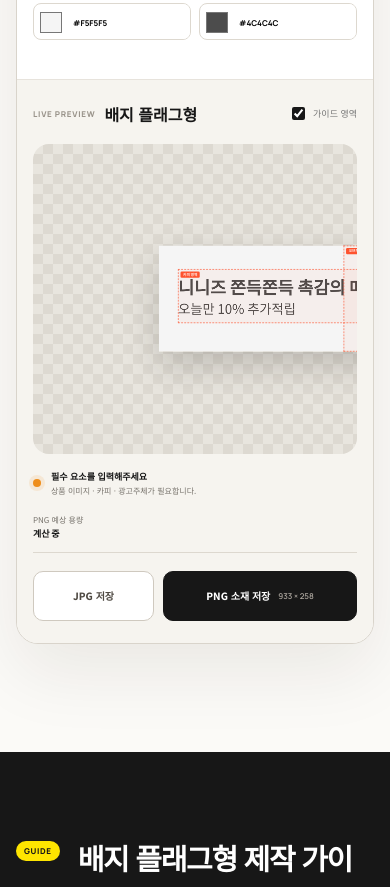
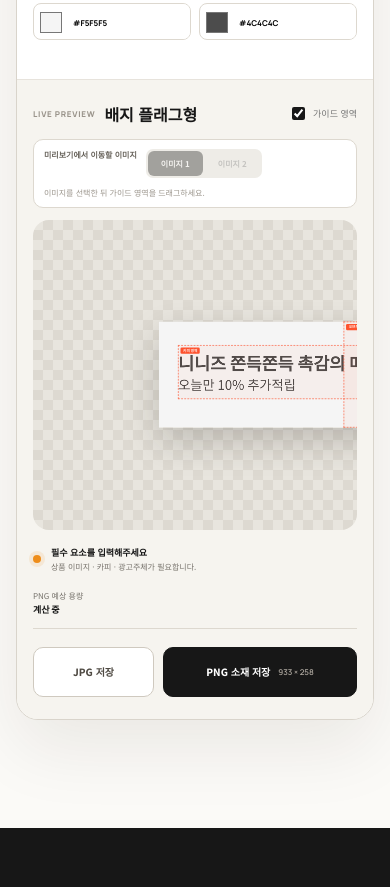
Before and after one commit to whthals128/kakao-maker, a Next.js app: page / in a window 390 px wide. Shown: the part 3220-4107 px from the top of the page. Built offline with nearby package versions, Linux system fonts and the light colour scheme.

Commit message:
Improve center object placement

```diff
--- a/app/globals.css
+++ b/app/globals.css
@@ -115,21 +115,31 @@ button { cursor: pointer; }
 .color-grid input:not([type="color"]) { min-width: 0; width: 100%; padding: 0 5px; border: 0; outline: 0; font: 700 8px/1 Manrope, sans-serif; }
 
 .preview-panel { min-width: 0; padding: 28px 32px 32px; background: #f6f4ef; }
-.preview-title { margin-bottom: 18px; display: flex; align-items: center; justify-content: space-between; }
+.preview-title { margin-bottom: 18px; display: flex; flex-wrap: wrap; align-items: center; justify-content: space-between; gap: 8px 12px; }
 .preview-title > div { display: flex; align-items: center; gap: 9px; }
 .preview-title span { color: #9a948b; font: 800 8px/1 Manrope, sans-serif; letter-spacing: .09em; }
 .preview-title h3 { margin: 0; font-size: 16px; }
+.preview-title .center-area-chip { padding: 6px 8px; border: 1px solid #95baf4; border-radius: 999px; background: #edf4ff; color: #215fae; font-family: "Noto Sans KR", sans-serif; letter-spacing: -.02em; }
 .preview-title label { display: flex; align-items: center; gap: 5px; color: #777; font-size: 9px; }
 .preview-title input { accent-color: var(--ink); }
+.drag-toolbar { margin: -5px 0 12px; padding: 9px 10px; display: flex; align-items: center; gap: 9px; border: 1px solid #ddd8cf; border-radius: 10px; background: white; }
+.drag-toolbar > span { color: #666159; font-size: 8px; font-weight: 700; }
+.drag-toolbar > div { padding: 2px; display: flex; gap: 2px; border-radius: 7px; background: #eeece7; }
+.drag-toolbar button { min-width: 55px; height: 25px; border: 0; border-radius: 6px; background: transparent; color: #777; font-size: 8px; font-weight: 700; }
+.drag-toolbar button.active { background: var(--ink); color: white; }
+.drag-toolbar button:disabled { cursor: not-allowed; opacity: .35; }
+.drag-toolbar small { margin-left: auto; color: #9b958c; font-size: 8px; }
 .preview-stage { min-height: 480px; padding: 42px 22px; display: grid; place-items: center; overflow: hidden; border-radius: 16px; background-color: #e8e5de; background-image: linear-gradient(45deg,#ddd9d1 25%,transparent 25%),linear-gradient(-45deg,#ddd9d1 25%,transparent 25%),linear-gradient(45deg,transparent 75%,#ddd9d1 75%),linear-gradient(-45deg,transparent 75%,#ddd9d1 75%); background-size: 20px 20px; background-position: 0 0,0 10px,10px -10px,-10px 0; }
 .creative-frame { width: min(100%, 746px); aspect-ratio: 933 / 258; position: relative; box-shadow: 0 24px 55px rgba(26,23,18,.2); }
 .creative-frame canvas { width: 100%; height: 100%; display: block; }
+.canvas-drag-surface { position: absolute; inset: 0; z-index: 2; cursor: grab; touch-action: none; }
+.canvas-drag-surface.dragging { cursor: grabbing; }
 .product-placeholder { position: absolute; top: 8%; height: 84%; display: grid; place-items: center; border: 1px dashed rgba(0,0,0,.24); color: rgba(0,0,0,.38); font-size: 9px; pointer-events: none; }
 .product-placeholder.badge { width: 36.6%; }
 .product-placeholder.badge.right { left: 58.3%; }
 .product-placeholder.badge.left { left: 5%; }
-.product-placeholder.center { left: 35.4%; width: 29.2%; }
-.guide-overlay { position: absolute; inset: 0; pointer-events: none; }
+.product-placeholder.center { left: 26.5%; width: 46.9%; }
+.guide-overlay { position: absolute; inset: 0; z-index: 3; pointer-events: none; }
 .guide-overlay > div { position: absolute; border: 1px dashed rgba(255,61,20,.88); background: rgba(255,61,20,.035); }
 .guide-overlay span { position: absolute; top: 3px; left: 3px; padding: 2px 4px; border-radius: 2px; background: rgba(255,61,20,.88); color: white; font: 800 6px/1 Manrope, sans-serif; white-space: nowrap; }
 .guide-overlay.badge .guide-copy { top: 22%; width: 54%; height: 51%; }
@@ -145,6 +155,10 @@ button { cursor: pointer; }
 .guide-overlay.badge.right .guide-flag { right: 3%; }
 .guide-overlay.badge.left .guide-flag { left: 3%; }
 .guide-overlay.center .guide-object { left: 26.5%; top: 0; width: 46.9%; height: 100%; }
+.guide-overlay.center .guide-object { border: 2px solid rgba(33,95,174,.92); background: rgba(46,117,216,.07); }
+.guide-overlay.center .guide-object > span { background: #215fae; }
+.object-half-line { position: absolute; top: 0; bottom: 0; left: 50%; border-left: 2px dashed rgba(33,95,174,.95); }
+.object-half-line b { position: absolute; top: 50%; left: 0; padding: 4px 6px; transform: translate(-50%,-50%); border-radius: 999px; background: #215fae; color: white; font: 800 7px/1 "Noto Sans KR", sans-serif; white-space: nowrap; }
 .guide-overlay.center .guide-copy { left: 5%; top: 26%; width: 90%; height: 49%; }
 .guide-overlay.center .guide-ad { right: 5%; top: 7%; width: 13%; height: 16%; }
 
@@ -209,6 +223,8 @@ footer a { color: var(--ink); font-weight: 700; text-underline-offset: 2px; }
   .mini-creative { grid-column: 1 / 3; grid-row: 1; min-height: 120px; }
   .type-card > span { grid-row: 2 / 5; }
   .control-panel, .preview-panel { padding: 22px 16px; }
+  .drag-toolbar { align-items: flex-start; flex-wrap: wrap; }
+  .drag-toolbar small { width: 100%; margin-left: 0; }
   .preview-stage { min-height: 310px; padding: 24px 8px; }
   .creative-frame { width: 620px; max-width: none; transform: scale(.62); }
   .preview-meta { align-items: flex-start; flex-direction: column; }
--- a/app/page.tsx
+++ b/app/page.tsx
@@ -4,6 +4,7 @@ import {
   ChangeEvent,
   ClipboardEvent as ReactClipboardEvent,
   DragEvent,
+  PointerEvent as ReactPointerEvent,
   useCallback,
   useEffect,
   useRef,
@@ -287,6 +288,7 @@ const TYPE_COPY = {
 
 export default function Home() {
   const canvasRef = useRef<HTMLCanvasElement>(null);
+  const dragRef = useRef<{ pointerId: number; startX: number; startY: number; originX: number; originY: number; layer: "product" | "product2" } | null>(null);
   const [template, setTemplate] = useState<TemplateType>("badge");
   const [objectSide, setObjectSide] = useState<ObjectSide>("right");
   const [product, setProduct] = useState<AssetState>(EMPTY_ASSET);
@@ -305,6 +307,8 @@ export default function Home() {
   const [product2Scale, setProduct2Scale] = useState(82);
   const [product2X, setProduct2X] = useState(62);
   const [product2Y, setProduct2Y] = useState(18);
+  const [activeProduct, setActiveProduct] = useState<"product" | "product2">("product");
+  const [isDragging, setIsDragging] = useState(false);
   const [showGuides, setShowGuides] = useState(true);
   const [notice, setNotice] = useState("");
   const [fileBytes, setFileBytes] = useState<number | null>(null);
@@ -365,7 +369,7 @@ export default function Home() {
       ctx.font = "800 26px Pretendard, 'Noto Sans KR', sans-serif";
       ctx.fillText(badgeText.trim() || "10%", flagX + 32, 28, 58);
     } else {
-      const productBox = { x: 330, y: 0, width: 273, height: 258 };
+      const productBox = { x: 248, y: 0, width: 438, height: 258 };
       if (product.image) drawContainedImage(ctx, product.image, productBox, productScale, productX, productY);
       if (product2.image) drawContainedImage(ctx, product2.image, productBox, product2Scale, product2X, product2Y);
 
@@ -464,6 +468,7 @@ export default function Home() {
         return next;
       });
       await saveAsset(key, file);
+      if (key === "product" || key === "product2") setActiveProduct(key);
       setNotice(`${key === "advertiser" ? "광고주체 이미지" : key === "product2" ? "상품 이미지 2" : "상품 이미지 1"}를 적용했습니다.`);
     }).catch(() => setNotice("이미지 파일을 읽지 못했습니다. PNG, JPG 또는 WEBP 파일을 사용해주세요."));
   }
@@ -503,6 +508,46 @@ export default function Home() {
       setMainCopy("니니즈 쫀득쫀득 촉감의 매력");
       setSubCopy("오늘만 10% 추가적립");
     }
+  }
+
+  function startObjectDrag(event: ReactPointerEvent<HTMLDivElement>) {
+    const layer = activeProduct === "product2" && product2.image
+      ? "product2"
+      : product.image
+        ? "product"
+        : product2.image
+          ? "product2"
+          : null;
+    if (!layer) return;
+    const originX = layer === "product" ? productX : product2X;
+    const originY = layer === "product" ? productY : product2Y;
+    dragRef.current = { pointerId: event.pointerId, startX: event.clientX, startY: event.clientY, originX, originY, layer };
+    event.currentTarget.setPointerCapture(event.pointerId);
+    setActiveProduct(layer);
+    setIsDragging(true);
+    event.preventDefault();
+  }
+
+  function moveObjectDrag(event: ReactPointerEvent<HTMLDivElement>) {
+    const drag = dragRef.current;
+    if (!drag || drag.pointerId !== event.pointerId) return;
+    const rect = event.currentTarget.getBoundingClientRect();
+    const deltaX = (event.clientX - drag.startX) * (WIDTH / rect.width);
+    const deltaY = (event.clientY - drag.startY) * (HEIGHT / rect.height);
+    if (drag.layer === "product") {
+      setProductX(Math.round(Math.max(-120, Math.min(120, drag.originX + deltaX))));
+      setProductY(Math.round(Math.max(-90, Math.min(90, drag.originY + deltaY))));
+    } else {
+      setProduct2X(Math.round(Math.max(-150, Math.min(150, drag.originX + deltaX))));
+      setProduct2Y(Math.round(Math.max(-100, Math.min(100, drag.originY + deltaY))));
+    }
+  }
+
+  function endObjectDrag(event: ReactPointerEvent<HTMLDivElement>) {
+    if (dragRef.current?.pointerId !== event.pointerId) return;
+    dragRef.current = null;
+    setIsDragging(false);
+    if (event.currentTarget.hasPointerCapture(event.pointerId)) event.currentTarget.releasePointerCapture(event.pointerId);
   }
 
   function reset() {
@@ -654,15 +699,31 @@ export default function Home() {
           </aside>
 
           <div className="preview-panel">
-            <div className="preview-title"><div><span>LIVE PREVIEW</span><h3>{typeInfo.title}</h3></div><label><input type="checkbox" checked={showGuides} onChange={(event) => setShowGuides(event.target.checked)} /> 가이드 영역</label></div>
+            <div className="preview-title"><div><span>LIVE PREVIEW</span><h3>{typeInfo.title}</h3></div>{template === "center" && <span className="center-area-chip">실제 삽입 영역 438×258 · 50% 중앙선</span>}<label><input type="checkbox" checked={showGuides} onChange={(event) => setShowGuides(event.target.checked)} /> 가이드 영역</label></div>
+            <div className="drag-toolbar">
+              <span>미리보기에서 이동할 이미지</span>
+              <div>
+                <button type="button" disabled={!product.image} className={activeProduct === "product" ? "active" : ""} onClick={() => setActiveProduct("product")}>이미지 1</button>
+                <button type="button" disabled={!product2.image} className={activeProduct === "product2" ? "active" : ""} onClick={() => setActiveProduct("product2")}>이미지 2</button>
+              </div>
+              <small>이미지를 선택한 뒤 가이드 영역을 드래그하세요.</small>
+            </div>
             <div className="preview-stage">
               <div className="creative-frame">
                 <canvas ref={canvasRef} width={WIDTH} height={HEIGHT} aria-label="카카오 비즈보드 소재 미리보기" />
                 {!product.image && !product2.image && <div className={`product-placeholder ${template} ${objectSide}`}>상품 이미지 1 · 2</div>}
+                <div
+                  className={`canvas-drag-surface ${isDragging ? "dragging" : ""}`}
+                  onPointerDown={startObjectDrag}
+                  onPointerMove={moveObjectDrag}
+                  onPointerUp={endObjectDrag}
+                  onPointerCancel={endObjectDrag}
+                  aria-label={`${activeProduct === "product" ? "상품 이미지 1" : "상품 이미지 2"} 드래그 이동 영역`}
+                />
                 {showGuides && (
                   <div className={`guide-overlay ${template} ${objectSide}`}>
                     <div className="guide-copy"><span>카피 영역</span></div>
-                    <div className="guide-object"><span>오브젝트 최대 438×258</span></div>
+                    <div className="guide-object"><span>{template === "center" ? "실제 오브젝트 삽입 영역 438×258" : "오브젝트 최대 438×258"}</span>{template === "center" && <i className="object-half-line"><b>50% 중앙선</b></i>}</div>
                     <div className="guide-ad"><span>광고주체</span></div>
                     {template === "badge" && <div className="guide-flag"><span>배지</span></div>}
                   </div>
```
